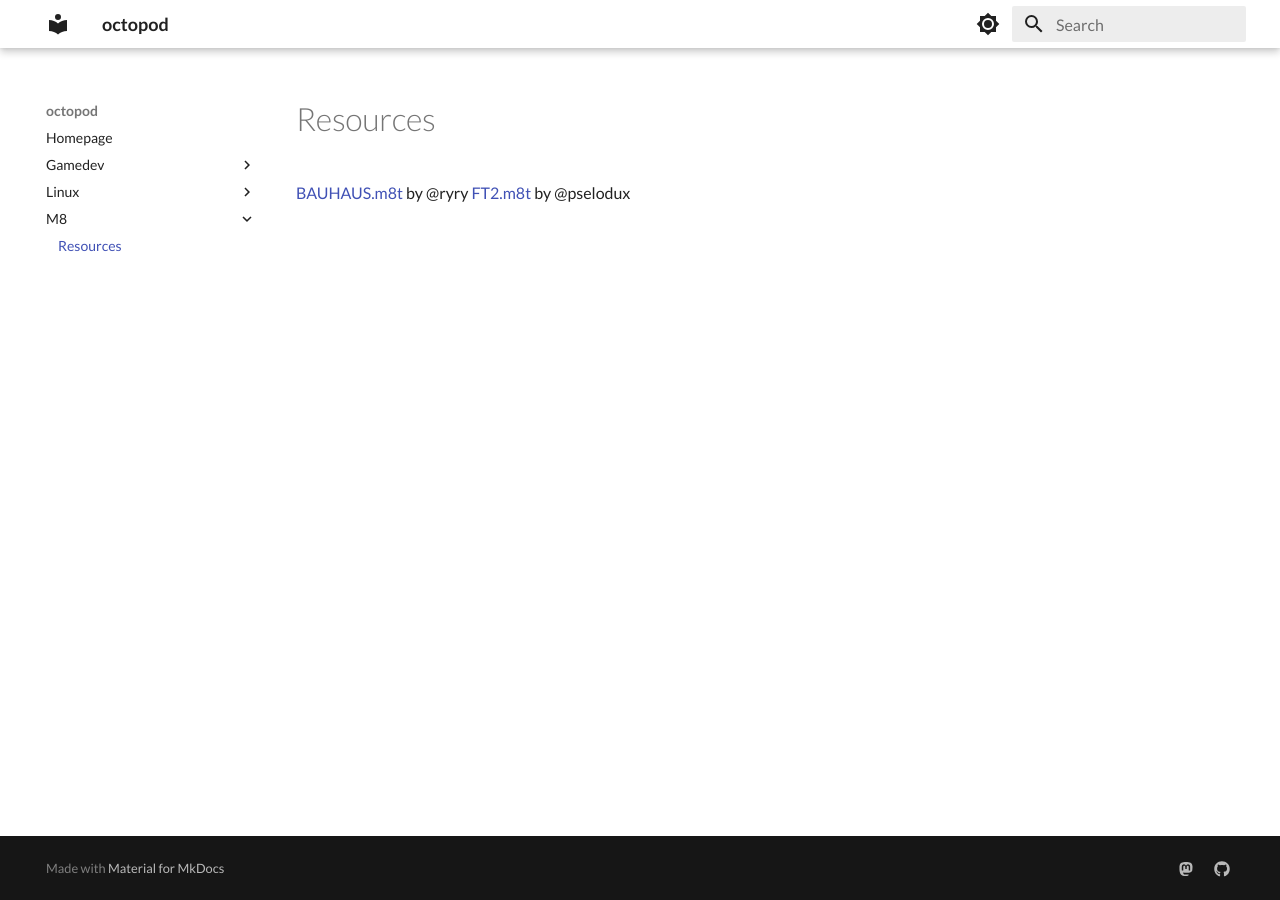
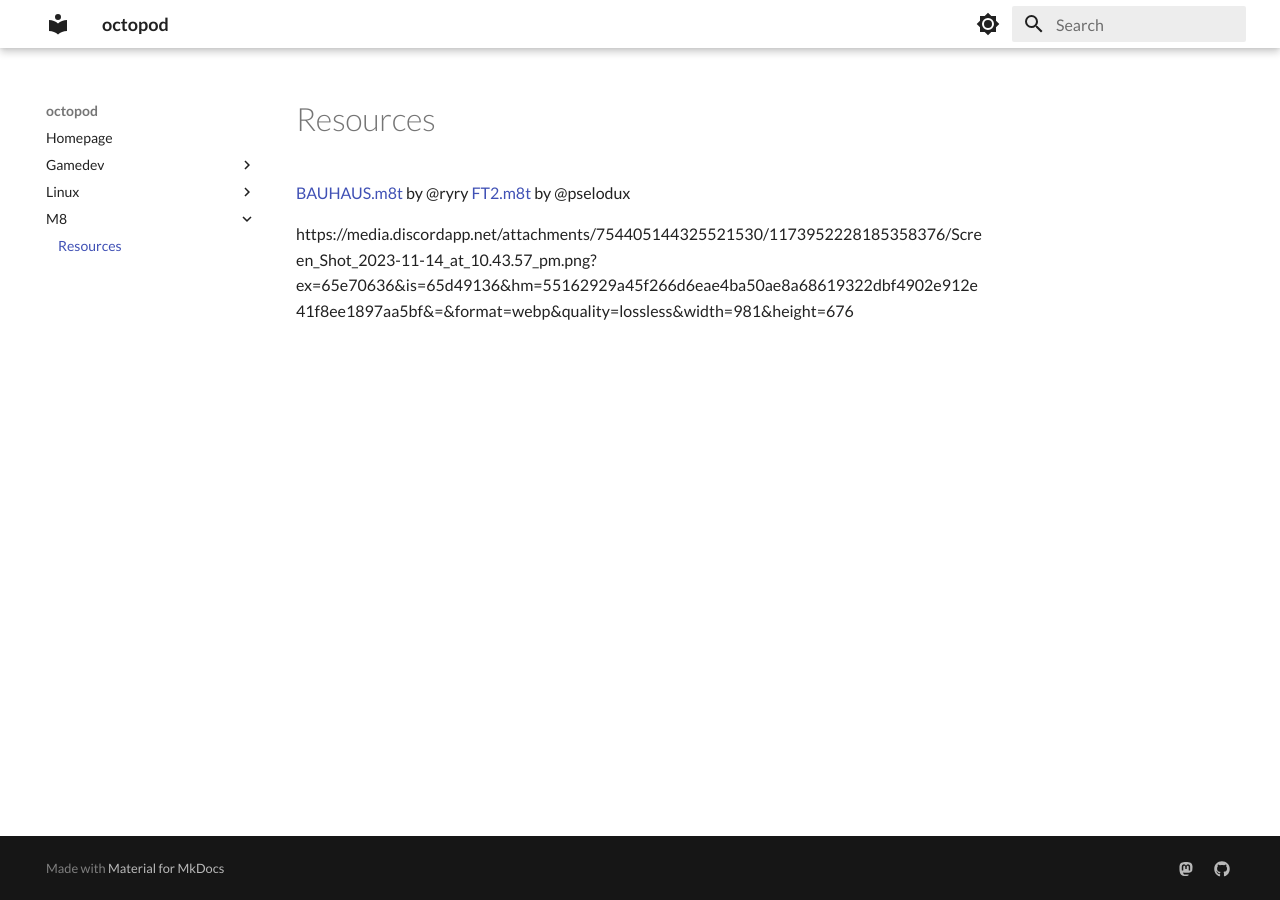
Before and after one commit to bakana808/mkdocs, an MkDocs documentation site: the page built from docs/m8/resources.md, in a window 1280 px wide. Built offline with MkDocs 1.6.1 and Material for MkDocs 9.7.7, drawn with Linux system fonts in a browser that asks for light colours.

Commit message:
vault backup: 2024-02-26 22:43:58

```diff
--- a/docs/m8/resources.md
+++ b/docs/m8/resources.md
@@ -1,2 +1,4 @@
 [BAUHAUS.m8t](https://cdn.discordapp.com/attachments/754405144325521530/1201346696689483776/BAUHAUS.m8t?ex=65ee664c&is=65dbf14c&hm=bbd4729caed9bcc4316887c05f8a85e19e020b5876fdb9460e48b6e88f1af73c&) by @ryry
 [FT2.m8t](https://cdn.discordapp.com/attachments/754405144325521530/1173952229267476550/FT2.m8t?ex=65e70636&is=65d49136&hm=b082108de4fbef7c6a6f9f17b6c4c67cea4e3945db012f605578d9ad11c39fa9&) by @pselodux
+
+https://media.discordapp.net/attachments/754405144325521530/1173952228185358376/Screen_Shot_2023-11-14_at_10.43.57_pm.png?ex=65e70636&is=65d49136&hm=55162929a45f266d6eae4ba50ae8a68619322dbf4902e912e41f8ee1897aa5bf&=&format=webp&quality=lossless&width=981&height=676
```
